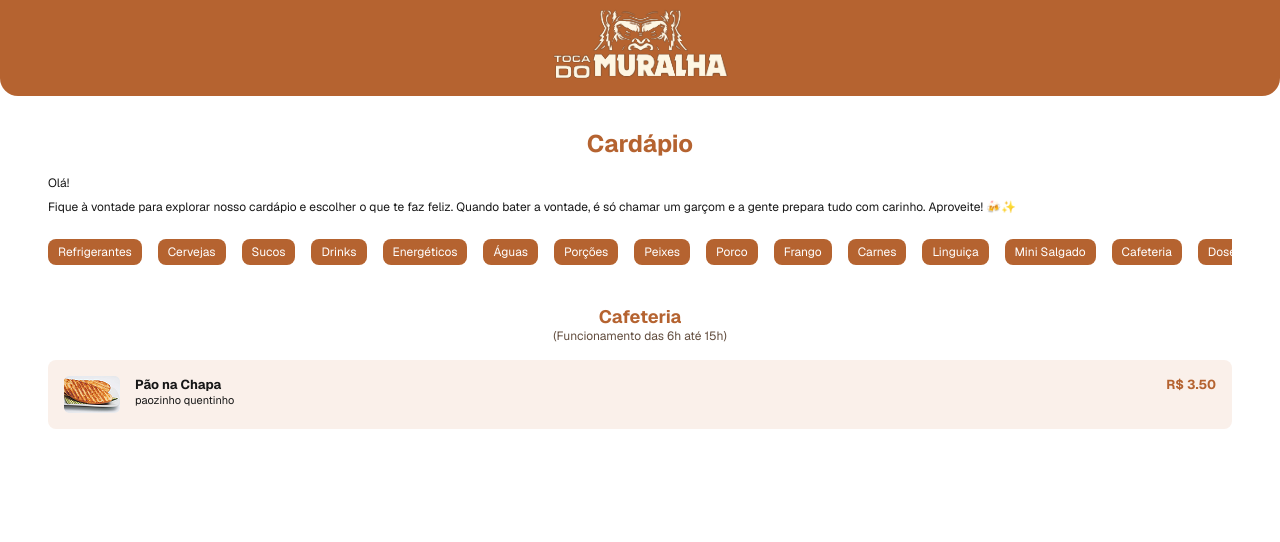
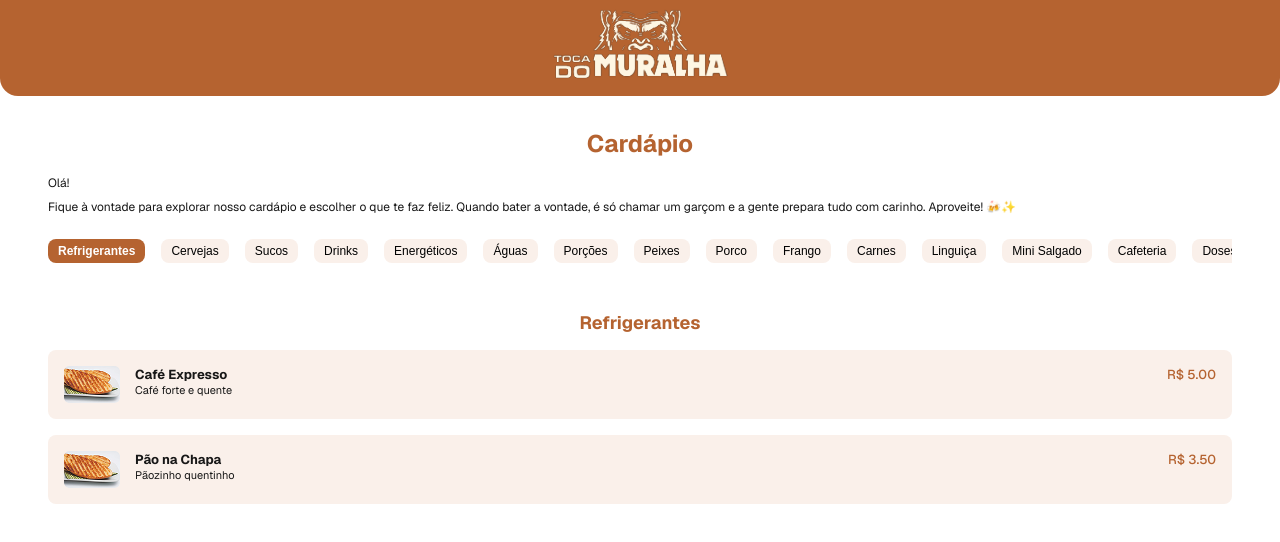
Before and after one commit to Isabelaponte/Toca, a Next.js app in the folder toca-do-muralha/: page / in a window 1280 px wide. Shown: the top 542 px of the page. Built offline with nearby package versions, Linux system fonts and the light colour scheme.

Commit message:
style: adjustments at styles at slider bar

```diff
--- a/toca-do-muralha/src/app/globals.css
+++ b/toca-do-muralha/src/app/globals.css
@@ -8,7 +8,7 @@
 
 @media (prefers-color-scheme: dark) {
   :root {
-    --background: #ededed;
+    --background: #fff;
     --primary: #B56330;
     --foreground: #000000;
   }
--- a/toca-do-muralha/src/app/page.module.css
+++ b/toca-do-muralha/src/app/page.module.css
@@ -40,8 +40,21 @@
   margin: 1rem 0;
   display: flex;
   gap: 1rem;
-  overflow-x: scroll;
+  overflow-x: auto;
+  white-space: nowrap;
+  padding-bottom: 0.5rem;
+  scroll-behavior: smooth;
 }
+
+.chipSlider::-webkit-scrollbar {
+  height: 6px;
+}
+
+.chipSlider::-webkit-scrollbar-thumb {
+  background: var(--primary);
+  border-radius: 10px;
+}
+
 
 .groupTitle{
   margin-top: 2.5rem;
--- a/toca-do-muralha/src/app/page.tsx
+++ b/toca-do-muralha/src/app/page.tsx
@@ -1,10 +1,23 @@
+"use client";
+import { useState } from "react";
 import styles from "./page.module.css";
 import Header from "@/components/header/header";
 import Chip from "@/components/chip/chip";
 import { grupos } from "@/mock/grupos";
+import { produtos } from "@/mock/produtos";
 import ItemCard from "@/components/itemCard/itemCard";
 
 export default function Home() {
+  const [grupoSelecionado, setGrupoSelecionado] = useState(grupos[0].id);
+
+  const handleGrupoClick = (id: string) => {
+    setGrupoSelecionado(id);
+  };
+
+  const produtosFiltrados = produtos.filter(
+    (produto) => produto.grupoId === grupoSelecionado
+  );
+
   return (
     <div>
       <Header />
@@ -17,22 +30,38 @@ export default function Home() {
           feliz. Quando bater a vontade, é só chamar um garçom e a gente prepara
           tudo com carinho. Aproveite! 🍻✨
         </p>
-        {/* TODO: Fazer o slider de grupos */}
 
         <section className={styles.chipSlider}>
           {grupos.map((grupo) => (
-            <Chip name={grupo.name} key={grupo.id} />
+            <Chip
+              key={grupo.id}
+              name={grupo.name}
+              onClick={() => handleGrupoClick(grupo.id)}
+              isActive={grupoSelecionado === grupo.id}
+            />
           ))}
         </section>
 
         <section>
           <header>
-            <h2 className={styles.groupTitle}>Cafeteria</h2>
-            <p className={styles.groupSubtitle}>
-              (Funcionamento das 6h até 15h)
-            </p>
+            <h2 className={styles.groupTitle}>
+              {grupos.find((g) => g.id === grupoSelecionado)?.name}
+            </h2>
           </header>
-          <ItemCard name="Pão na Chapa" image="../assets/img_item/image 2.png" description="paozinho quentinho" price="R$ 3.50" />
+
+          {produtosFiltrados.length > 0 ? (
+            produtosFiltrados.map((produto) => (
+              <ItemCard
+                key={produto.id}
+                name={produto.name}
+                image={produto.image}
+                description={produto.description}
+                price={produto.price}
+              />
+            ))
+          ) : (
+            <p className={styles.emptyMessage}>Nenhum item disponível.</p>
+          )}
         </section>
       </main>
     </div>
--- a/toca-do-muralha/src/components/chip/chip.module.css
+++ b/toca-do-muralha/src/components/chip/chip.module.css
@@ -2,14 +2,22 @@
     display: flex;
     align-items: center;
     justify-content: center;
-    background-color: #B56330;
-    color: var(--background);
+    background-color: var(--background-items);
+    color: rgb(0, 0, 0);
     min-width: fit-content;
     font-size: 12px;
     padding: 5px 10px;
     border-radius: 8px;
+    border: none;
+    transition: all 0.3s ease-in-out;
 }
 
 .chip:hover {
     cursor: pointer;
 }
+
+.chip.active {
+    background-color: var(--primary);
+    font-weight: bold;
+    color: var(--background);
+  }
--- a/toca-do-muralha/src/components/chip/chip.tsx
+++ b/toca-do-muralha/src/components/chip/chip.tsx
@@ -2,8 +2,10 @@ import styles from "./chip.module.css";
 
 interface ChipProps {
   name: string;
+  onClick?: () => void;
+  isActive?: boolean;
 }
 
-export default function Chip({ name }: ChipProps) {
-  return <div className={styles.chip}>{name}</div>;
+export default function Chip({ name, onClick, isActive }: ChipProps) {
+  return <button className={`${styles.chip} ${isActive ? styles.active : ""}`} onClick={onClick}>{name}</button>;
 }
--- a/toca-do-muralha/src/components/itemCard/itemCard.module.css
+++ b/toca-do-muralha/src/components/itemCard/itemCard.module.css
@@ -28,11 +28,10 @@
 
 .itemDescription {
   font-size: 11px;
-  text-align: center;
 }
 
 .itemPrice {
   font-size: 13px;
-  font-weight: 700;
+  font-weight: 500;
   color: var(--primary);
 }
--- a/toca-do-muralha/src/components/itemCard/itemCard.tsx
+++ b/toca-do-muralha/src/components/itemCard/itemCard.tsx
@@ -7,7 +7,7 @@ export default function ItemCard({ name, image, description, price }: any) {
     <div className={styles.itemCard}>
       <div className={styles.itemInfo}>
         <Image src={Pao} alt={name} className={styles.itemImage} />
-        <div>
+        <div style={{ maxWidth: "110px" }}>
           <h3 className={styles.itemName}>{name}</h3>
           <p className={styles.itemDescription}>{description}</p>
         </div>
--- /dev/null
+++ b/toca-do-muralha/src/mock/produtos.ts
@@ -0,0 +1,6 @@
+export const produtos = [
+    { id: 1, name: "Café Expresso", image: "../assets/cafe.png", description: "Café forte e quente", price: "R$ 5.00", grupoId: "1" },
+    { id: 2, name: "Pão na Chapa", image: "../assets/pao.png", description: "Pãozinho quentinho", price: "R$ 3.50", grupoId: "1" },
+    { id: 3, name: "Refrigerante Lata", image: "../assets/refri.png", description: "Bem gelado", price: "R$ 6.00", grupoId: "2" },
+    { id: 4, name: "Cerveja Long Neck", image: "../assets/cerveja.png", description: "Trincando de gelada", price: "R$ 8.00", grupoId: "3" },
+];
```
